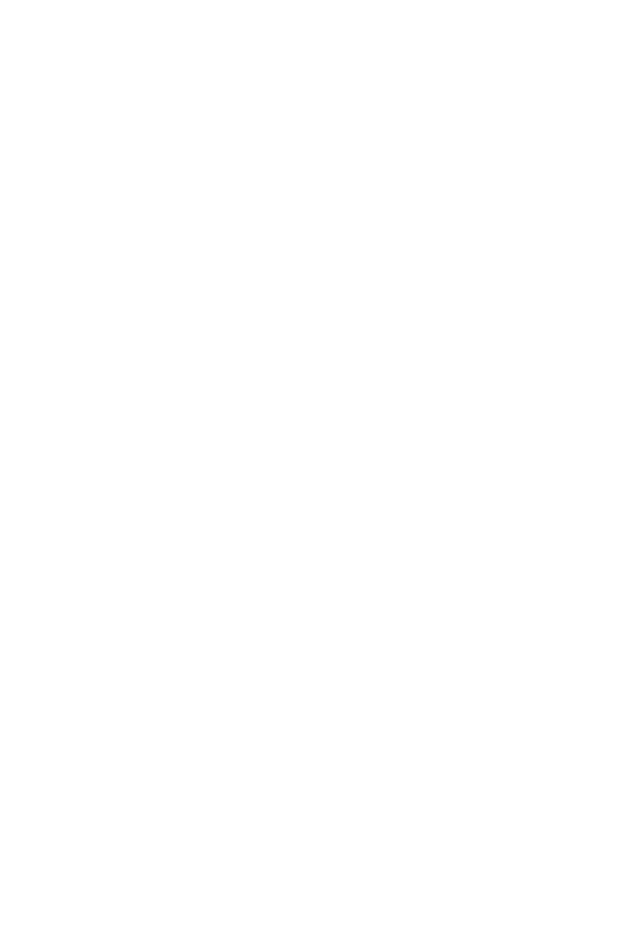
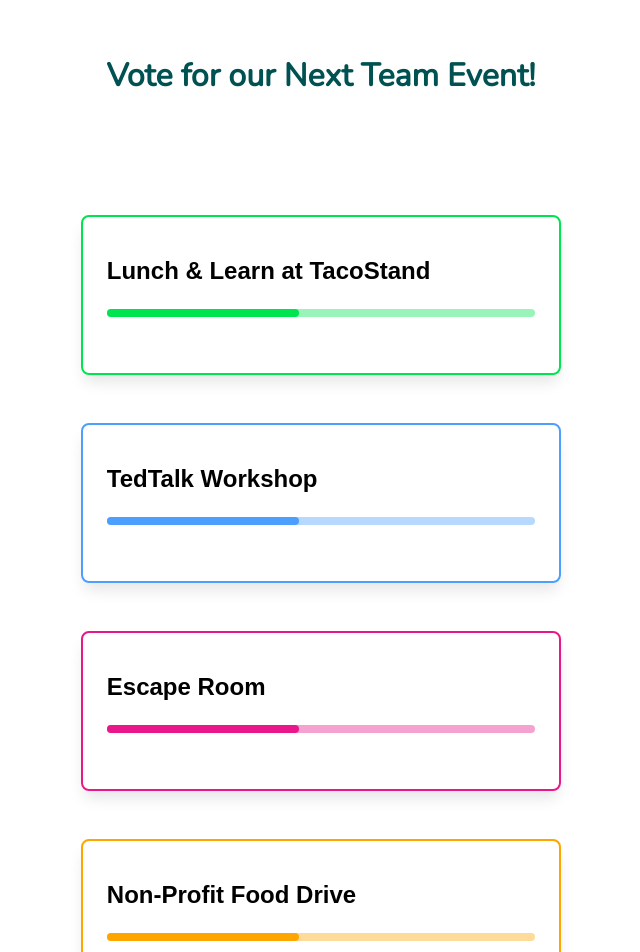
Before and after one commit to luke-mar/industry-front-end, a React (Create React App) app: page /poll in a window 1280 px wide. Before the commit this address had no page. Shown: the top 952 px of the page, without its empty margins (319-959 px from the left). Before the commit the page ends 800 px from the top, so only its background shows below. Built offline with nearby package versions, Linux system fonts and the light colour scheme.

Commit message:
mid | logic to page

```diff
--- a/src/App.js
+++ b/src/App.js
@@ -10,6 +10,7 @@
 
       <Routes>
         <Route path="/" element={<UpcomingEvent />} />
+        <Route path="/poll" element={<Poll />} />
       </Routes>
 
     </>
--- a/src/components/Poll/Poll.js
+++ b/src/components/Poll/Poll.js
@@ -1,10 +1,103 @@
 // import Header from '../Header.js';
 
 import './Poll.scss';
+import { useState } from 'react';
 
-// import UserIcons from "../../assets";
+import UserIcons from "../../Assets/images/users.png";
 
 function Poll() {
+    const [cli, setCli] = useState(0);
+    function handler() {
+        setCli(cli + 1);
+    }
+
+
+    if (cli === 0) {
+        return (
+            <>
+                <section className='poll'>
+                    <div className='poll__opt'>
+                        <h1 className='poll__title'>Vote for our Next Team Event!</h1>
+                    </div>
+                    <div className='poll__opt'>
+                        <div className='poll__sec'>
+                            <div onClick={() => { handler() }} className='poll__card'>
+                                <div className='poll__card--sec'>
+                                    <h2 className='poll__card--title'>Lunch & Learn at TacoStand</h2>
+
+                                </div>
+                                <div className='poll__card--sec'>
+                                    <div className='poll__card--percent-bar'>
+                                        <div className='poll__card--percent-bar--active'></div>
+                                        <div className='poll__card--percent-bar--bg'></div>
+                                    </div>
+                                    <div className='poll__card--data'>
+
+                                    </div>
+                                </div>
+                                <div>
+                                </div>
+                            </div>
+                            <div onClick={() => { handler() }} className='poll__card'>
+                                <div className='poll__card--sec'>
+                                    <h2 className='poll__card--title'>TedTalk Workshop</h2>
+
+                                </div>
+                                <div className='poll__card--sec'>
+                                    <div className='poll__card--percent-bar'>
+                                        <div className='poll__card--percent-bar--active'></div>
+                                        <div className='poll__card--percent-bar--bg'></div>
+                                    </div>
+                                    <div className='poll__card--data'>
+
+                                    </div>
+                                </div>
+                                <div>
+
+                                </div>
+                            </div>
+                            <div onClick={() => { handler() }} className='poll__card'>
+                                <div className='poll__card--sec'>
+                                    <h2 className='poll__card--title'>Escape Room</h2>
+
+                                </div>
+                                <div className='poll__card--sec'>
+                                    <div className='poll__card--percent-bar'>
+                                        <div className='poll__card--percent-bar--active'></div>
+                                        <div className='poll__card--percent-bar--bg'></div>
+                                    </div>
+                                    <div className='poll__card--data'>
+
+                                    </div>
+                                </div>
+                                <div>
+                                </div>
+                            </div>
+                            <div onClick={() => { handler() }} className='poll__card'>
+                                <div className='poll__card--sec'>
+                                    <h2 className='poll__card--title'>Non-Profit Food Drive</h2>
+
+                                </div>
+                                <div className='poll__card--sec'>
+                                    <div className='poll__card--percent-bar'>
+                                        <div className='poll__card--percent-bar--active'></div>
+                                        <div className='poll__card--percent-bar--bg'></div>
+                                    </div>
+                                    <div className='poll__card--data'>
+
+                                    </div>
+                                </div>
+                                <div>
+                                </div>
+                            </div>
+                        </div>
+                    </div>
+                </section>
+            </>
+        );
+    }
+
+    if (cli > 0) {
         return (
             <>
                 <section className='poll'>
@@ -15,8 +108,8 @@
                         <div className='poll__sec'>
                             <div className='poll__card'>
                                 <div className='poll__card--sec'>
-                                <h2 className='poll__card--title'>Create mutual learning opp</h2>
-                                <p className='poll__card--percent'>41%</p>
+                                    <h2 className='poll__card--title'>Lunch & Learn at TacoStand</h2>
+                                    <p className='poll__card--percent'>25%</p>
                                 </div>
                                 <div className='poll__card--sec'>
                                     <div className='poll__card--percent-bar'>
@@ -30,14 +123,14 @@
                                 </div>
                                 <div>
                                     <div className='poll__card--sec'>
-                                    <img className='poll__card--img' src="the people" alt="profiles" />
+                                        <img className='poll__card--img' src={UserIcons} alt="profiles" />
                                     </div>
                                 </div>
                             </div>
                             <div className='poll__card'>
                                 <div className='poll__card--sec'>
-                                <h2 className='poll__card--title'>Create mutual learning opp</h2>
-                                <p className='poll__card--percent'>41%</p>
+                                    <h2 className='poll__card--title'>TedTalk Workshop</h2>
+                                    <p className='poll__card--percent'>25%</p>
                                 </div>
                                 <div className='poll__card--sec'>
                                     <div className='poll__card--percent-bar'>
@@ -51,14 +144,14 @@
                                 </div>
                                 <div>
                                     <div className='poll__card--sec'>
-                                    <img className='poll__card--img' src="the people" alt="profiles" />
+                                        <img className='poll__card--img' src={UserIcons} alt="profiles" />
                                     </div>
                                 </div>
                             </div>
                             <div className='poll__card'>
                                 <div className='poll__card--sec'>
-                                <h2 className='poll__card--title'>Create mutual learning opp</h2>
-                                <p className='poll__card--percent'>41%</p>
+                                    <h2 className='poll__card--title'>Escape Room</h2>
+                                    <p className='poll__card--percent'>25%</p>
                                 </div>
                                 <div className='poll__card--sec'>
                                     <div className='poll__card--percent-bar'>
@@ -72,19 +165,30 @@
                                 </div>
                                 <div>
                                     <div className='poll__card--sec'>
-                                    <img className='poll__card--img' src="the people" alt="profiles" />
+                                        <img className='poll__card--img' src={UserIcons} alt="profiles" />
                                     </div>
                                 </div>
                             </div>
-
+                            <div onClick={() => { handler() }} className='poll__card'>
+                                <div className='poll__card--sec'>
+                                    <h2 className='poll__card--title'>Non-Profit Food Drive</h2>
+                                    <p className='poll__card--percent'>25%</p>
                                 </div>
-                    <div className='poll__sec'>
-                        <div className='poll__submit'>
-                            <div className='poll__submit--data'>
-                                <div className='poll__submit--vote'>Total Votes</div>
-                                <div className='poll__submit--vote-count'>70</div>
+                                <div className='poll__card--sec'>
+                                    <div className='poll__card--percent-bar'>
+                                        <div className='poll__card--percent-bar--active'></div>
+                                        <div className='poll__card--percent-bar--bg'></div>
                                     </div>
-                            <div className='poll__submit--link'>Add Suggestion</div>
+                                    <div className='poll__card--data'>
+                                        <p className='poll__card--vote'>16 Votes</p>
+                                        <p className='poll__card--link'>See All</p>
+                                    </div>
+                                </div>
+                                <div>
+                                    <div className='poll__card--sec'>
+                                        <img className='poll__card--img' src={UserIcons} alt="profiles" />
+                                    </div>
+                                </div>
                             </div>
                         </div>
                     </div>
@@ -93,4 +197,7 @@
         );
     }
 
+
+}
+
 export default Poll;
--- a/src/components/Poll/Poll.scss
+++ b/src/components/Poll/Poll.scss
@@ -3,7 +3,6 @@
 
 
 .poll {
-    background-color: $off-white;
     width: 100%;
     height: 100vh;
     display: flex;
@@ -12,8 +11,9 @@
 
     &__opt {
         display: flex;
+        justify-content: center;
         padding: 16px 0px;
-        width: 80%;
+        width: 100%;
         margin: 8px;
 
         &:first-of-type {
@@ -24,7 +24,8 @@
     &__title {
         padding: 30px 16px;
         font-size: 32px;
-        width: 34%;
+        width: 100%;
+        text-align: center;
         color: $dark-green;
     }
 
@@ -44,7 +45,7 @@
         display: flex;
         flex-direction: column;
         align-items: center;
-        width: 90%;
+        width: 480px;
         border: 2px solid $primary-green;
         box-shadow: 0px 10px 15px -3px rgba(0, 0, 0, 0.1);
         border-radius: 8px;
@@ -115,6 +116,38 @@
             }
         }
 
+        &:nth-of-type(4) {
+            border: 2px solid orange;
+
+            &:hover {
+                outline: 4px solid orange;
+                cursor: pointer;
+            }
+
+
+            & .poll__card--percent-bar {
+                overflow: hidden;
+                width: 100%;
+
+                &--active {
+                    position: absolute;
+                    background-color: orange;
+                    width: 15%;
+                    padding: 4px;
+                    border-radius: 60px;
+                }
+
+                &--bg {
+                    width: 100%;
+                    padding: 4px;
+                    border-radius: 60px;
+                    background-color: orange;
+                    opacity: 40%;
+                }
+
+            }
+        }
+
         &:hover {
             outline: 4px solid $primary-green;
             cursor: pointer;
@@ -139,6 +172,9 @@
                 justify-content: space-between;
             }
 
+            &:last-of-type {
+                margin: 0;
+            }
         }
 
         &--percent-bar {
@@ -163,7 +199,6 @@
 
         }
 
-
         &--data {
             padding: 8px 0px;
             display: flex;
@@ -179,6 +214,11 @@
             text-decoration: underline;
             color: rgb(0, 152, 228);
             cursor: pointer;
+        }
+
+        &--img {
+            width: 200px;
+            margin-right: 220px;
         }
     }
 
```
Also changed, not shown: src/Assets/images/users.png (added), src/components/UpcomingEvent/UpcomingEvent.js (indentation only). Lines whose indentation alone changed are shown as unchanged.
